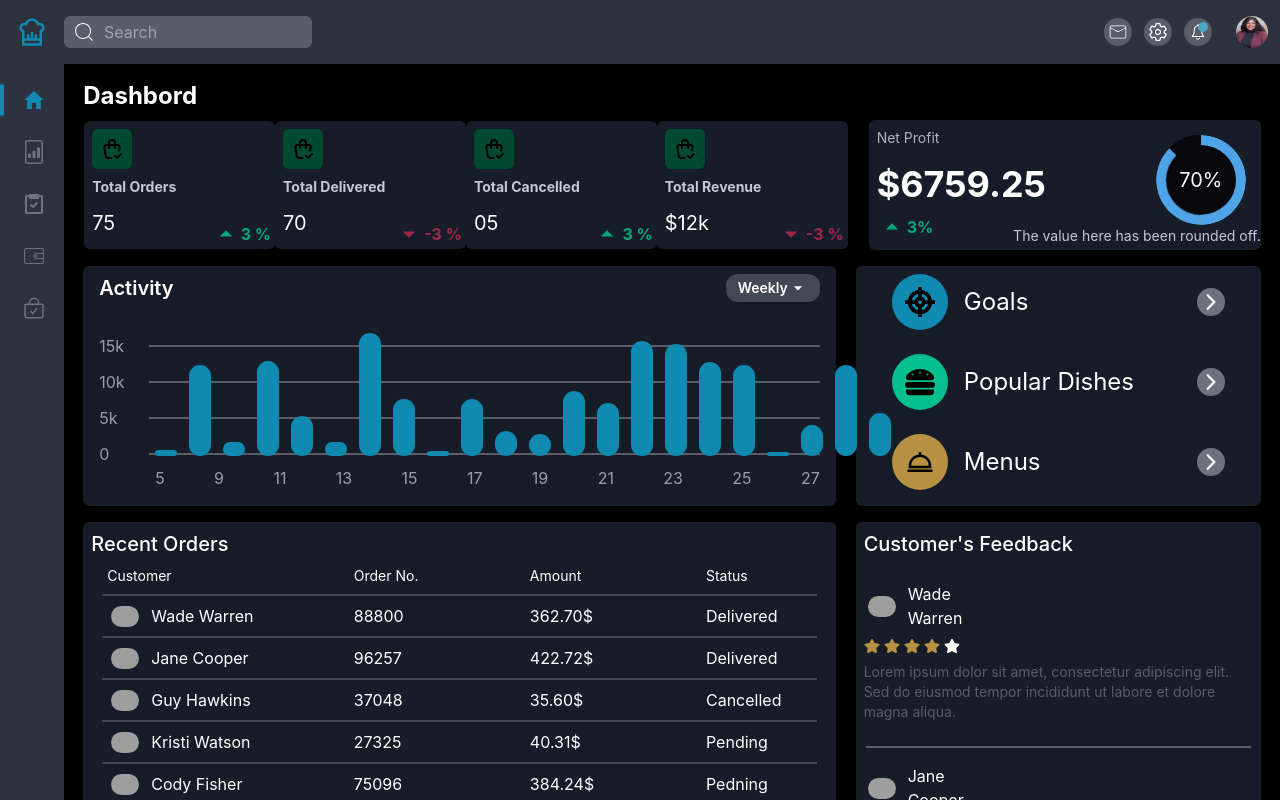
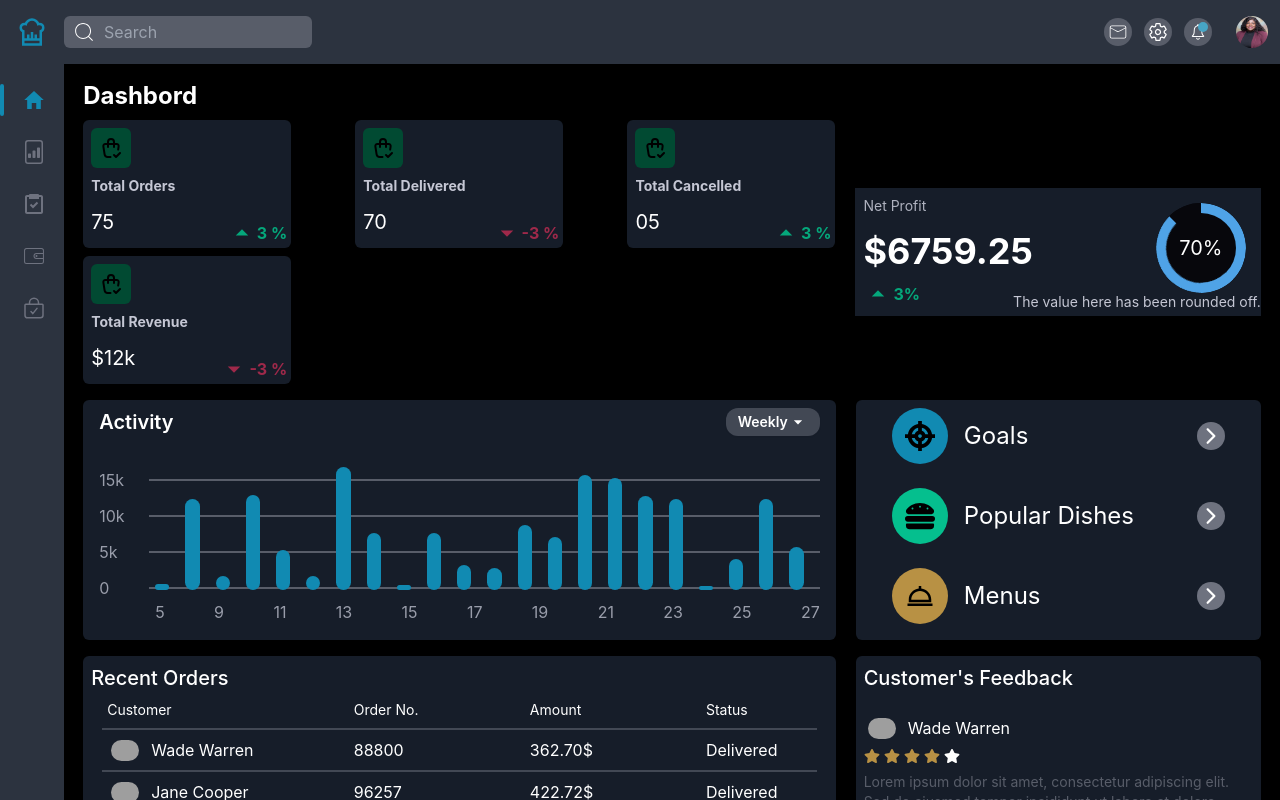
Before and after one commit to devsuthar777/FitPeo-DashBoard, a React (Create React App) app: page / in a window 1280 px wide. Shown: the top 800 px of the page. Built offline with nearby package versions, Linux system fonts and the light colour scheme; grey boxes are pictures that could not be loaded.

Commit message:
responsivness added

```diff
--- a/src/App.js
+++ b/src/App.js
@@ -6,11 +6,11 @@ import NavBar from './components/NavBar';
 import './App.css';
 function App() {
   return (
-    <div className='bg-black  h-full  mx-auto overflow-hidden'>
+    <div className='bg-black   mx-auto h-full overflow-hidden'>
       <nav className='w-full'>
       <NavBar/>
       </nav>
-      <div className='w-full h-full flex' >
+      <div className='w-full h-full flex md:flex-row flex-col' >
         <SideBar/>
         <DashBoardPage/>
       </div>
--- a/src/components/DashBoardPage.jsx
+++ b/src/components/DashBoardPage.jsx
@@ -9,17 +9,17 @@ import CustomerFeedback from './dashBoardComponents/CustomerFeedback'
 const DashBoardPage = () => {
   return (
     <div className='w-[92%] h-full mx-auto mt-2 '>
-        <h1 className='font-bold text-white text-2xl py-2'>Dashbord</h1>
-        <div className='flex gap-5 w-full'>
+        <h1 className='font-bold text-white text-2xl py-2 mx-auto w-full md:text-left text-center'>Dashbord</h1>
+        <div className='flex gap-5 w-full md:flex-row flex-col  items-center '>
             <OrderStatics></OrderStatics>
             <NetProfit></NetProfit>
         </div>
-        <div className='flex gap-5 w-full my-4'>
+        <div className='flex gap-5 w-full my-4 md:flex-row flex-col'>
             <ActivityGraph></ActivityGraph>
             <Tasks></Tasks>
         </div>
 
-        <div className='flex gap-5 w-full h-96 mb-10'>
+        <div className='flex md:flex-row flex-col gap-5 w-full h-full mb-10'>
             <RecentOrders></RecentOrders>
             <CustomerFeedback></CustomerFeedback>
         </div>
--- a/src/components/SideBar.jsx
+++ b/src/components/SideBar.jsx
@@ -6,9 +6,9 @@ import { CiWallet } from "react-icons/ci";
 import { IoBagCheckOutline } from "react-icons/io5";
 const SideBar = () => {
   return (
-    <div className='w-[5%]  bg-richblack-700 min-h-screen'>
-    <ul className='w-full flex flex-col gap-5 my-5 h-full '>
-     <li className='w-full flex h-8  items-center hover:cursor-pointer'><div className='bg-blue-200 h-full w-1 rounded-md'></div><IoMdHome  className='text-blue-200 text-2xl mx-auto'/></li>
+    <div className='md:w-[5%] w-full bg-richblack-700 md:border-none border border-t-richblack-400 '>
+    <ul className='w-full flex md:flex-col flex-row gap-5 my-5 h-full  '>
+     <li className='w-full flex md:flex-row flex-col-reverse  h-8  items-center hover:cursor-pointer'><div className='bg-blue-200 md:h-full h-1 md:w-1 w-[90%]  rounded-md translate-y-3 md:translate-y-0 '></div><IoMdHome  className='text-blue-200 text-2xl mx-auto '/></li>
      <li className='w-full flex h-8  items-center hover:cursor-pointer'><div className='bg-transparent h-full w-1'></div><BsFileBarGraph  className='text-richblack-400 text-2xl mx-auto'/></li>
      <li className='w-full flex h-8  items-center hover:cursor-pointer'><div className='bg-transparent h-full w-1'></div><BiTask  className='text-richblack-400 text-2xl mx-auto'/></li>
      <li className='w-full flex h-8  items-center hover:cursor-pointer'><div className='bg-transparent h-full w-1'></div><CiWallet  className='text-richblack-400 text-2xl mx-auto'/></li>
--- a/src/components/dashBoardComponents/ActivityGraph.jsx
+++ b/src/components/dashBoardComponents/ActivityGraph.jsx
@@ -10,7 +10,7 @@ const ActivityGraph = () => {
     }
     const [graphValuess,setGraphValues] = useState(graphValues);
   return (
-    <div className='w-[65%] bg-richblack-800 h-60 rounded-md px-4 py-2 '>
+    <div className='md:w-[65%] w-full bg-richblack-800 h-60 rounded-md px-4 py-2 overflow-hidden'>
         <div className='w-full flex justify-between'>
             <p className='text-xl font-semibold text-white'>Activity</p>
             <p className='bg-richblack-600 hover:cursor-pointer shadow-sm rounded-xl text-black text-sm text-center px-3 py-1 flex items-center'>
@@ -35,10 +35,10 @@ const ActivityGraph = () => {
                     </li>)
                 }
             </ul>
-            <ul className='flex absolute left-14 top-5 justify-between gap-3  h-[60%] place-items-end'>
+            <ul className='flex absolute left-14 top-5 justify-between w-[90%] overflow-hidden md:gap-4 gap-2    h-[60%] place-items-end  '>
                 {
                     graphValuess.map((data) =>
-                        <li key={data} className={`w-[22px]  bg-blue-200 rounded-2xl`} style={{height: `${data}%` }}> </li>
+                        <li key={data} className={`w-[10%]  bg-blue-200 rounded-2xl`} style={{height: `${data}%` }}> </li>
                     )
                 }
             </ul>
--- a/src/components/dashBoardComponents/CustomerFeedback.jsx
+++ b/src/components/dashBoardComponents/CustomerFeedback.jsx
@@ -5,14 +5,14 @@ const {RecentOrdersDetails,comments} = require('../../dataDashBoard/recentOrderD
 const CustomerFeedback = () => {
     var array = ["","","","",""]
   return (
-    <div className='w-[35%] bg-richblack-800 rounded-md h-full'>
+    <div className='md:w-[35%] w-full bg-richblack-800 rounded-md h-full'>
         <h1 className='text-white text-xl font-medium py-2 px-2'>Customer's Feedback</h1>
-        <div className='overflow-hidden max-h-[80%] overflow-y-scroll'>
+        <div className=' md:h-80 h-full md:block flex  w-full  md:overflow-y-auto overflow-x-auto '>
             {
                 RecentOrdersDetails.map((data,index)=>
                 <>
-                <div className='px-2 py-4 '>
-                    <p className='w-[35%] flex items-center text-white'><img className="rounded-full w-7 mx-1 " src={`https://randomuser.me/api/portraits/thumb/men/5${index}.jpg`} alt="img"></img><span className='px-2'>{data.name}</span></p>
+                <div className='px-2 py-4'>
+                    <p className=' flex md:flex-row flex-col   items-center text-white'><img className="rounded-full w-7 mx-1 " src={`https://randomuser.me/api/portraits/thumb/men/5${index}.jpg`} alt="img"></img><span className='px-2 text-center'>{data.name}</span></p>
                     <div className='flex  mt-2 gap-1'>
                     {
                         array.map((data,index)=> <FaStar className={`${index==4 ? 'text-white' : 'text-brown-300'}`}/>)
@@ -20,7 +20,7 @@ const CustomerFeedback = () => {
                     </div>
                     <p className='text-richblack-500 py-2 text-sm'>{comments[index]}</p>
                 </div>
-                <div className='h-[2px] w-[95%] bg-richblack-500 mx-auto'></div>
+                <div className='md:h-[2px] h-full md:w-[95%] w-[5%] bg-richblack-500 mx-auto'></div>
                 </>
                 )
             }
--- a/src/components/dashBoardComponents/NetProfit.jsx
+++ b/src/components/dashBoardComponents/NetProfit.jsx
@@ -4,7 +4,7 @@ import { MdArrowDropUp } from 'react-icons/md'
 const NetProfit = () => {
   return (
     <div
-    className='w-[35%] bg-richblack-800 rounded-md flex flex-col justify-between px-2 relative'
+    className='md:w-[35%] w-full bg-richblack-800 h-32 flex flex-col justify-between px-2 relative'
     >
       <p className='text-sm text-richblack-100 py-2'>Net Profit</p>
       <p className='text-4xl text-white font-bold'>$6759.25</p>
--- a/src/components/dashBoardComponents/OrderStatics.jsx
+++ b/src/components/dashBoardComponents/OrderStatics.jsx
@@ -6,12 +6,12 @@ const {orderDetails} = require('../../dataDashBoard/orderDetails');
 const OrderStatics = () => {
    console.log(orderDetails);
   return (
-    <div className='w-[65%] border  flex justify-between' >
+    <div className='md:w-[65%] w-full  flex sm:flex-row flex-col justify-between items-center  flex-wrap gap-2' >
       <>
         {
           orderDetails.map((data,index) =>
 
-            <div className='w-48 h-32 bg-richblack-800 rounded-md flex flex-col relative' key={index}>
+            <div className='sm:w-52 w-[90%] h-32 bg-richblack-800 rounded-md flex flex-col relative' key={index}>
                 <div className='py-2 px-2 bg-caribbeangreen-700 max-w-fit rounded-md my-2 ml-2'
                 ><TbShoppingBagCheck className='text-2xl'/></div>
                 <p className='text-sm font-bold text-richblack-50 px-2 mb-3'>{data.label}</p>
--- a/src/components/dashBoardComponents/RecentOrders.jsx
+++ b/src/components/dashBoardComponents/RecentOrders.jsx
@@ -3,7 +3,7 @@ const {RecentOrdersDetails} = require('../../dataDashBoard/recentOrderDetails')
 
 const RecentOrders = () => {
   return (
-    <div className='w-[65%] bg-richblack-800 rounded-md'>
+    <div className='md:w-[65%] w-full bg-richblack-800 rounded-md'>
         <h1 className='text-white text-xl font-medium py-2 px-2'>Recent Orders</h1>
         <div>
             <ul className='text-white'>
@@ -17,7 +17,7 @@ const RecentOrders = () => {
                     RecentOrdersDetails.map((data,index)=>
                     <>
                        <li className='w-[95%] h-[2px] bg-richblack-600 mx-auto my-2'></li>
-                       <li className='flex justify-between px-6'>
+                       <li className='flex justify-between px-6 text-sm md:text-base'>
                           <p className='w-[35%] flex items-center'><img className="rounded-full w-7 mx-1 " src={`https://randomuser.me/api/portraits/thumb/men/5${index}.jpg`} alt="img"></img><span className='px-2'>{data.name}</span></p>
                           <p className='w-[25%]'>{Math.round((Math.random()*100000))}</p>
                           <p className='w-[25%]'>{(Math.random()*500).toFixed(2)}$</p>
--- a/src/components/dashBoardComponents/Tasks.jsx
+++ b/src/components/dashBoardComponents/Tasks.jsx
@@ -5,7 +5,7 @@ import { BiDish } from "react-icons/bi";
 import { IoIosArrowForward } from "react-icons/io";
 const Tasks = () => {
   return (
-    <div  className='w-[35%] bg-richblack-800 h-60 rounded-md '>
+    <div  className='md:w-[35%] w-full bg-richblack-800 h-60 rounded-md '>
       <ul className='flex flex-col gap-2 px-9 my-auto'>
         <li className='flex items-center my-2 justify-between'>
           <div className='flex items-center'>
```
Also changed, not shown: src/components/NavBar.jsx (+5 -5 lines).
